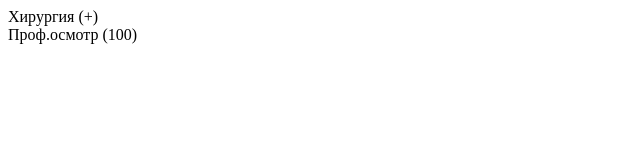
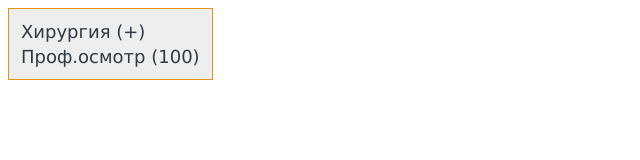
Before and after one commit to ikudin0v/test1, a plain HTML site: page index.html in a window 1280 px wide. Shown: the whole page, without its empty margins (0-640 px from the left). Drawn offline with Linux system fonts and the light colour scheme.

Commit message:
add some styles

```diff
--- a/index.html
+++ b/index.html
@@ -3,6 +3,7 @@
 <head>
 	<meta charset="UTF-8">
 	<meta name="viewport" content="width=device-width, initial-scale=1.0">
+	<link rel="stylesheet" href="main.css">
 	<title>Document</title>
 </head>
 <body>
--- /dev/null
+++ b/main.css
@@ -0,0 +1,21 @@
+.label {
+	padding: 2px;
+}
+.item {
+	padding: 2px;
+}
+
+#root {
+	padding: 10px;
+	border: solid #EA9215 1px;
+	width: fit-content;
+	background-color: #EEEEEE;
+	color: #303841;
+	font-size: large;
+	font-family: Verdana, Geneva, Tahoma, sans-serif;
+}
+.label:hover{
+border-radius: 2px;
+color: #EA9215;
+background-color: hsl(0, 0%, 79%);
+}
--- a/main.js
+++ b/main.js
@@ -101,6 +101,7 @@ const getChild = (head) => {
 
 		if (item.node === 1) {
 			name.textContent = item.name + " (-)"
+			name.className = "label"
 			document.getElementById(parent).appendChild(name)
 			document.getElementById(parent).appendChild(service)
 			document.getElementById(item.id + "label").style = "cursor: pointer"
@@ -108,6 +109,7 @@ const getChild = (head) => {
 			getChild(item.id)
 		} else {
 			name.textContent = item.name + " (" + item.price + ")"
+			name.className = "item"
 			document.getElementById(parent).appendChild(name)
 		}
 	})
```
